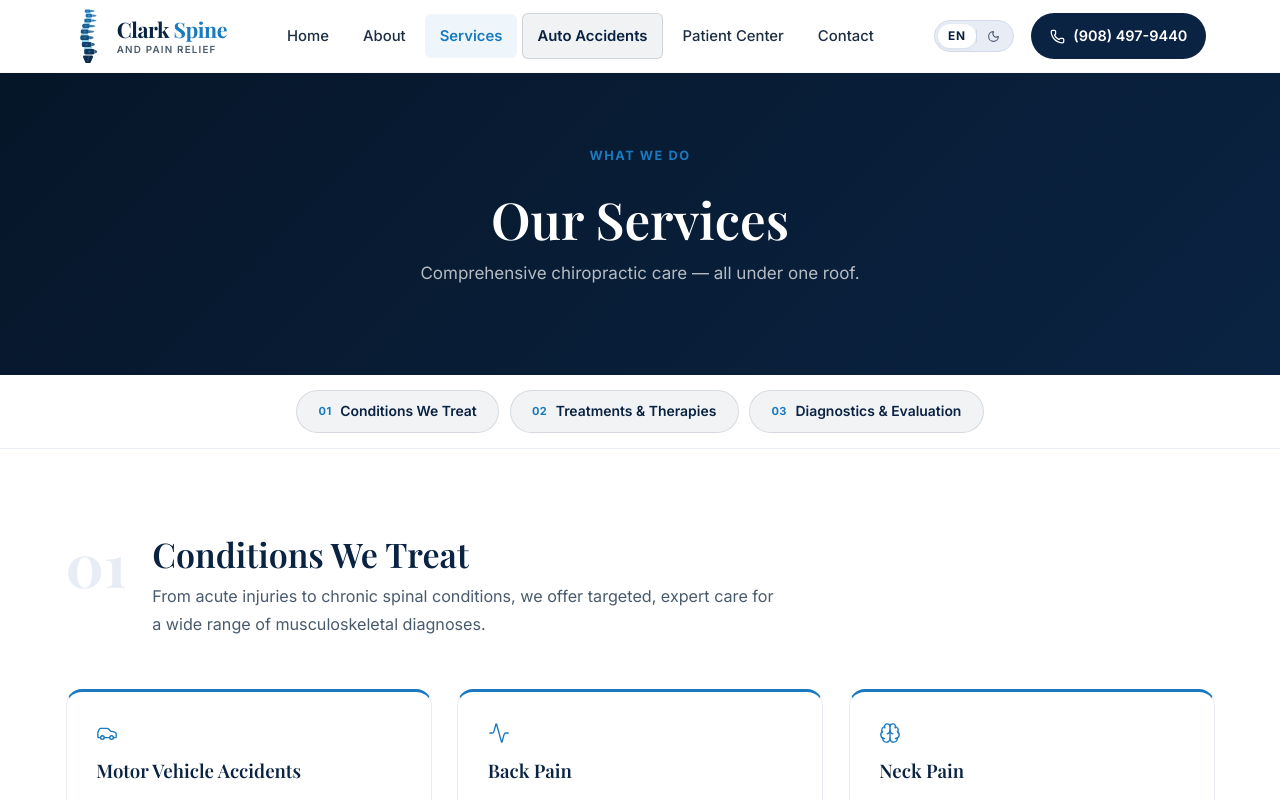
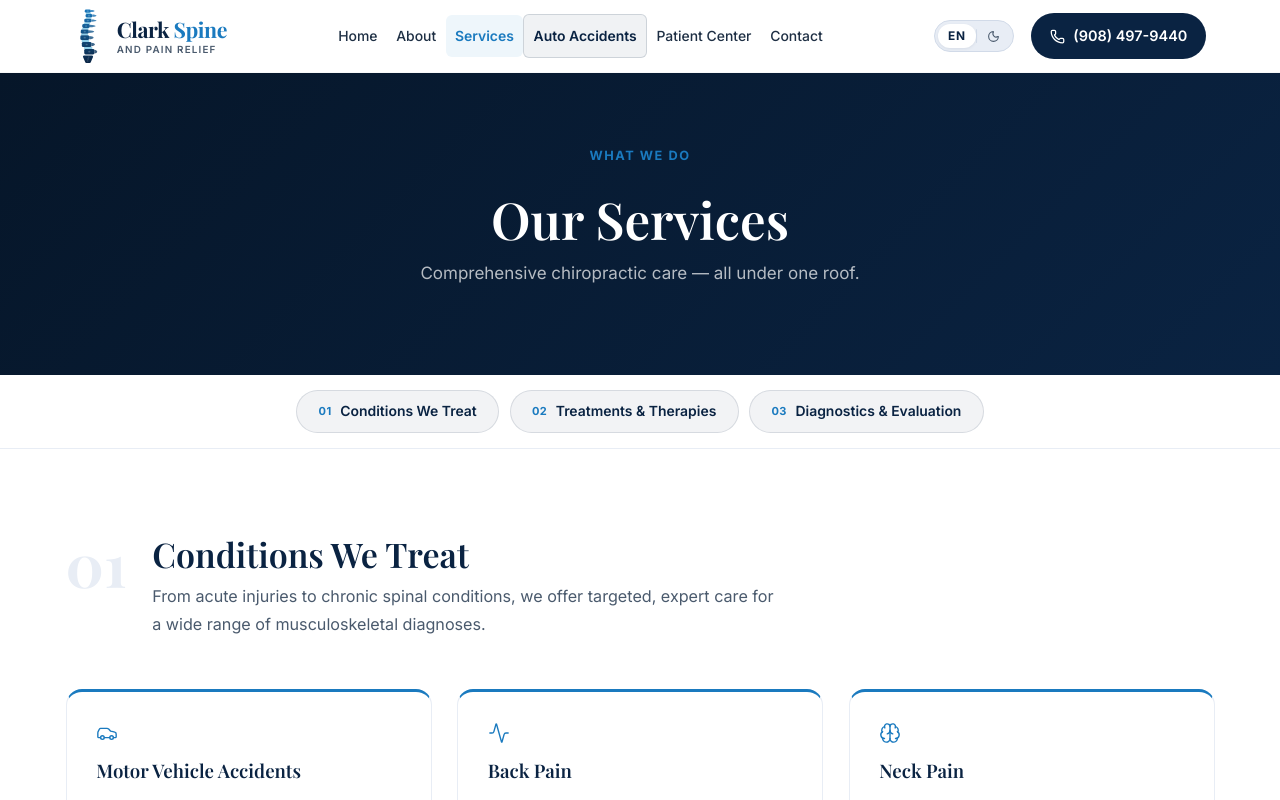
Before and after one commit to eduarduino/clark-spine, a React (Vite) app: page /services in a window 1280 px wide. Shown: the top 800 px of the page. Built offline with nearby package versions, Linux system fonts and the light colour scheme.

Commit message:
fix: lock navbar to single row, tighten nav padding to fit Spanish labels

```diff
--- a/src/components/layout/Navbar/Navbar.module.css
+++ b/src/components/layout/Navbar/Navbar.module.css
@@ -23,6 +23,7 @@
   height: 72px;
   display: flex;
   align-items: center;
+  flex-wrap: nowrap;
   gap: 1rem;
 }
 
@@ -69,17 +70,19 @@
 .nav {
   display: flex;
   align-items: center;
-  gap: 0.25rem;
+  gap: 0;
   flex: 1;
   justify-content: center;
+  flex-wrap: nowrap;
+  overflow: hidden;
 }
 
 .nav a {
-  font-size: 0.875rem;
+  font-size: 0.82rem;
   font-weight: 500;
   color: var(--gray-800);
   text-decoration: none;
-  padding: 0.5rem 0.875rem;
+  padding: 0.5rem 0.55rem;
   border-radius: var(--radius-sm);
   transition: all 0.2s ease;
   white-space: nowrap;
```
Also changed, not shown: 5 other files (tests, documents, lock files or other folders).
